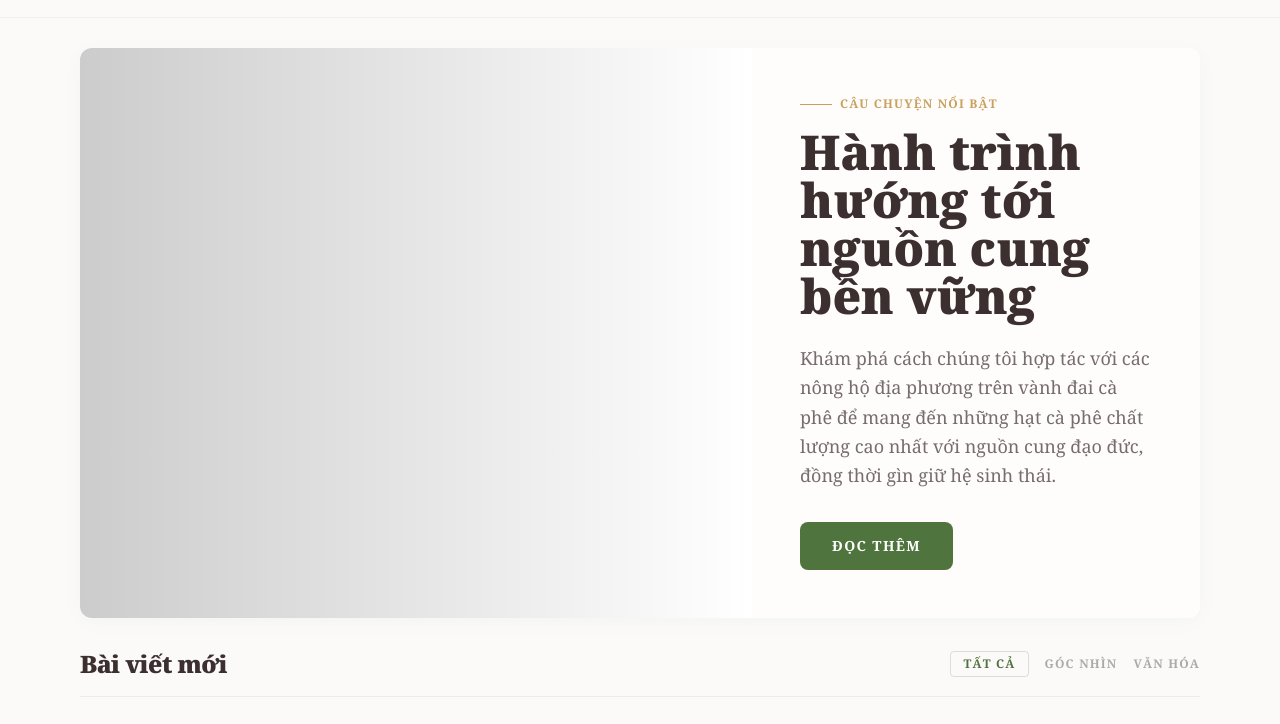
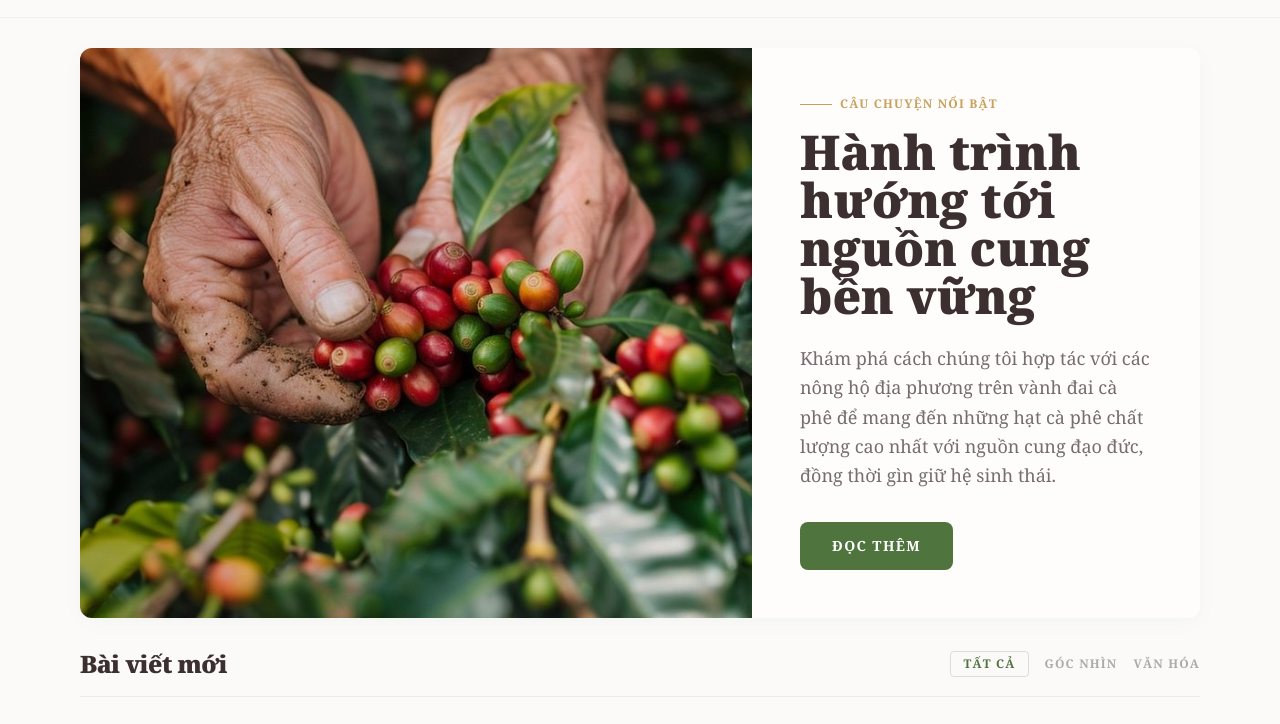
Before and after one commit to Ahhhnope/DripLab, a plain HTML site: page HTML/News.html in a window 1280 px wide. Shown: the part 55-779 px from the top of the page. Drawn offline with nearby package versions, Linux system fonts and the light colour scheme; the site is published under a folder, as on GitHub Pages, so addresses that start at the root find nothing; grey boxes are pictures that could not be loaded.

Commit message:
fixed some relative img link in news

```diff
--- a/HTML/News.html
+++ b/HTML/News.html
@@ -99,7 +99,7 @@
       <div class="flex flex-col lg:flex-row min-h-[500px]">
         <div class="w-full lg:w-3/5 relative">
           <div class="absolute inset-0 bg-gradient-to-r from-black/20 to-transparent z-10" aria-hidden="true"></div>
-          <div class="h-full w-full min-h-[300px] bg-center bg-cover" style='background-image: url("/IMG/Coffe2.jpg");'
+          <div class="h-full w-full min-h-[300px] bg-center bg-cover" style='background-image: url("../IMG/Coffe2.jpg");'
             aria-hidden="true"></div>
         </div>
         <div class="w-full lg:w-2/5 p-8 lg:p-12 flex flex-col justify-center bg-[#FFFDFB] dark:bg-zinc-900">
```
